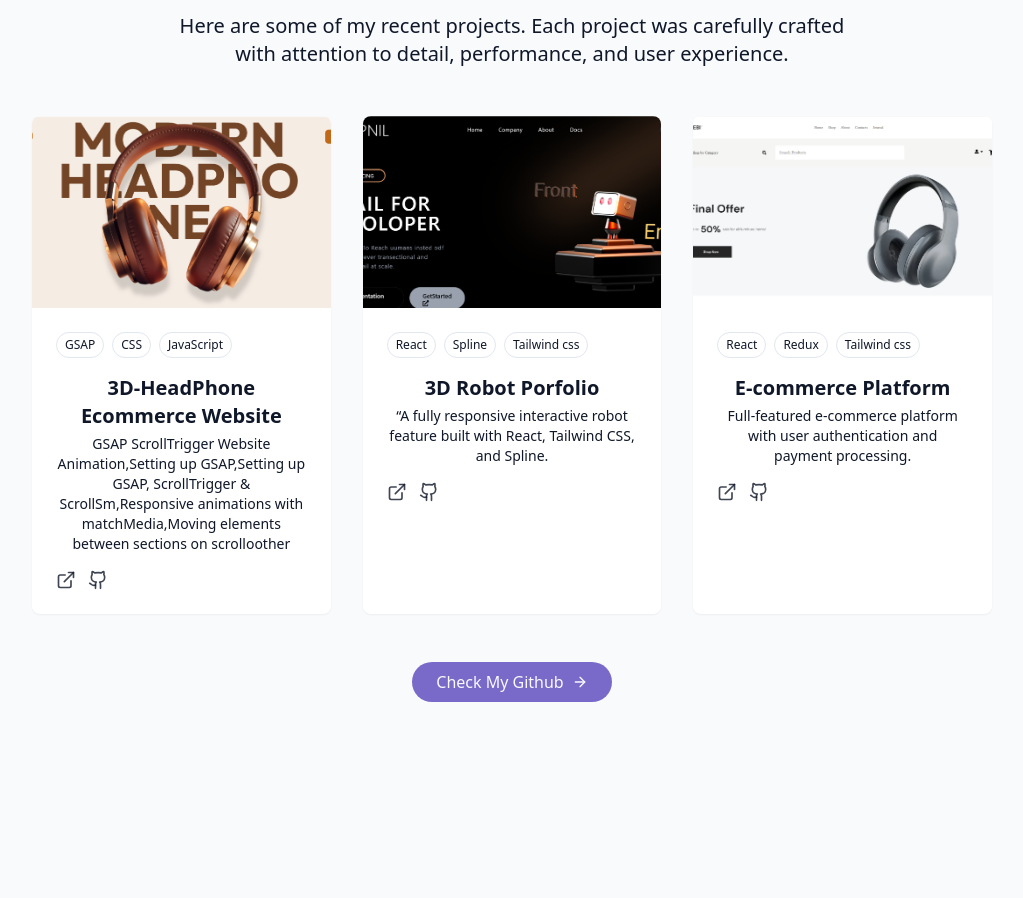
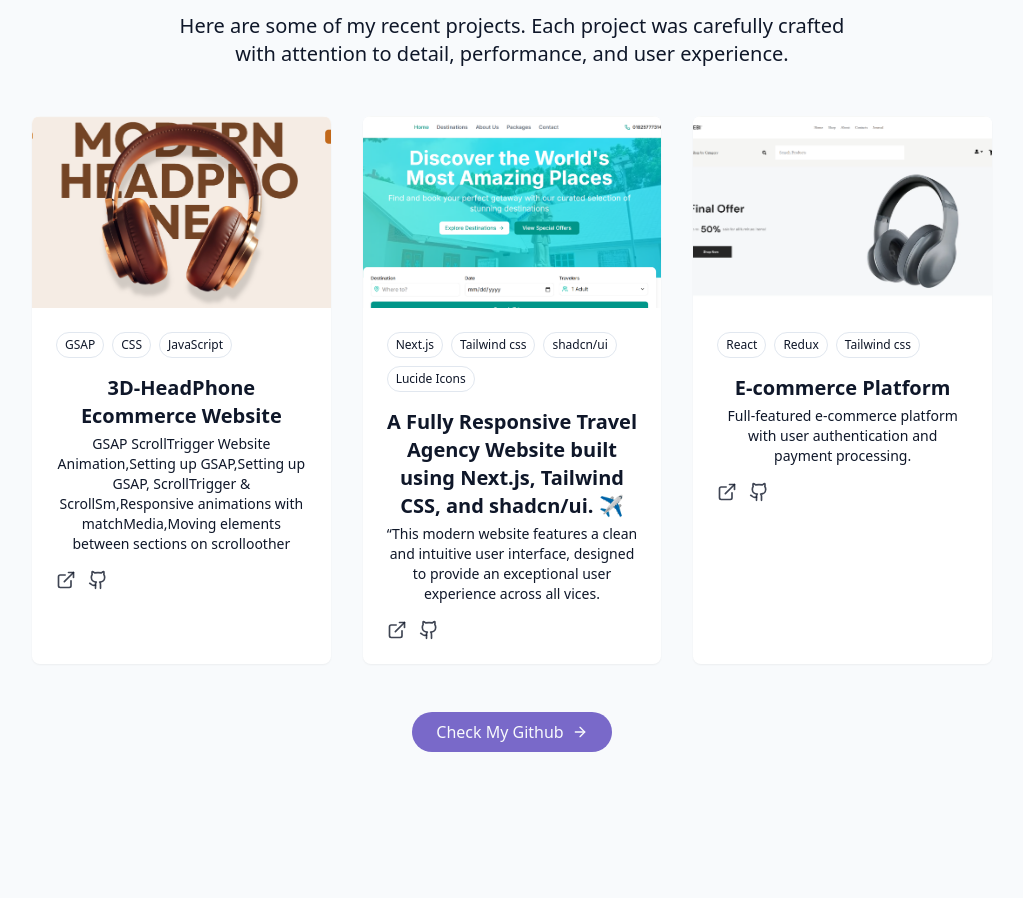
Before and after one commit to swapnil-dev-pro/My-Porfolio, a React (Vite) app: page / in a window 1280 px wide. Shown: the part 2858-3756 px from the top of the page, without its empty margins (128-1151 px from the left). Built offline with nearby package versions, Linux system fonts and the light colour scheme.

Commit message:
add some project

```diff
--- a/src/components/ContactSection.jsx
+++ b/src/components/ContactSection.jsx
@@ -14,7 +14,6 @@ import { useToast } from "@/hooks/use-toast";
 import { useState } from "react";
 import emailjs from "emailjs-com";
 
-
 export const ContactSection = () => {
   const { toast } = useToast();
   const [isSubmitting, setIsSubmitting] = useState(false);
@@ -23,12 +22,12 @@ export const ContactSection = () => {
     e.preventDefault();
 
     setIsSubmitting(true);
-     emailjs
+    emailjs
       .sendForm(
-        "01825777314",   // from EmailJS
-        "template_9d5sp6d",  // from EmailJS
+        "01825777314", // from EmailJS
+        "template_9d5sp6d", // from EmailJS
         e.target,
-        "H0PqXYL49xynX0bB6"    // from EmailJS
+        "H0PqXYL49xynX0bB6" // from EmailJS
       )
       .then(
         () => {
@@ -115,16 +114,32 @@ export const ContactSection = () => {
             <div className="pt-8">
               <h4 className="font-medium mb-4"> Connect With Me</h4>
               <div className="flex space-x-4 justify-center ">
-                <a className="hover:text-primary duration-300" href="#" target="_blank">
-                  <Linkedin/>
+                <a
+                  className="hover:text-primary duration-300"
+                  href="https://www.linkedin.com/in/albin-swapnil-67a525378/"
+                  target="_blank"
+                >
+                  <Linkedin />
                 </a>
-                <a className="hover:text-primary duration-300" href="https://www.facebook.com/albinswapnil.rodrick/" target="_blank">
+                <a
+                  className="hover:text-primary duration-300"
+                  href="https://www.facebook.com/albinswapnil.rodrick/"
+                  target="_blank"
+                >
                   <Facebook />
                 </a>
-                <a className="hover:text-primary duration-300" href="https://www.instagram.com/swapnilrd007/" target="_blank">
+                <a
+                  className="hover:text-primary duration-300"
+                  href="https://www.instagram.com/swapnilrd007/"
+                  target="_blank"
+                >
                   <Instagram />
                 </a>
-                <a className="hover:text-primary duration-300" href="#" target="_blank">
+                <a
+                  className="hover:text-primary duration-300"
+                  href="#"
+                  target="_blank"
+                >
                   <Twitch />
                 </a>
               </div>
--- a/src/components/ProjectsSection.jsx
+++ b/src/components/ProjectsSection.jsx
@@ -13,15 +13,15 @@ const projects = [
   },
   {
     id: 2,
-    title: "3D Robot Porfolio ",
+    title: "A Fully Responsive Travel Agency Website built using Next.js, Tailwind CSS, and shadcn/ui. ✈️ ",
     description:
-      "“A fully responsive interactive robot feature built with React, Tailwind CSS, and Spline.",
+      "“This modern website features a clean and intuitive user interface, designed to provide an exceptional user experience across all vices. ",
 
     // "Interactive analytics dashboard with data visualization and filtering capabilities.",
-    image: "/projects/project2.png",
-    tags: ["React", "Spline", "Tailwind css"],
-    demoUrl: "https://3d-robot-phi.vercel.app/",
-    githubUrl: "https://github.com/swapnil-dev-pro/3d-Robot.git",
+    image: "/projects/project2 (2).png",
+    tags: ["Next.js", "Tailwind css", "shadcn/ui","Lucide Icons"],
+    demoUrl: "https://gozayra-agency-7gm1.vercel.app",
+    githubUrl: "https://github.com/swapnil-dev-pro/Gozayra-Agency",
   },
   {
     id: 3,
@@ -30,8 +30,8 @@ const projects = [
       "Full-featured e-commerce platform with user authentication and payment processing.",
     image:"/projects/project3.png",
     tags: ["React", "Redux", "Tailwind css"],
-    demoUrl: "#",
-    githubUrl: "https://github.com/swapnil-dev-pro/Final-api.git",
+    demoUrl: "https://orebi-nu-six.vercel.app/",
+    githubUrl: "https://github.com/swapnil-dev-pro/Orebi",
   },
 ];
 
```
Also changed, not shown: public/projects/project2 (2).png (added), public/projects/project2.png (deleted).
